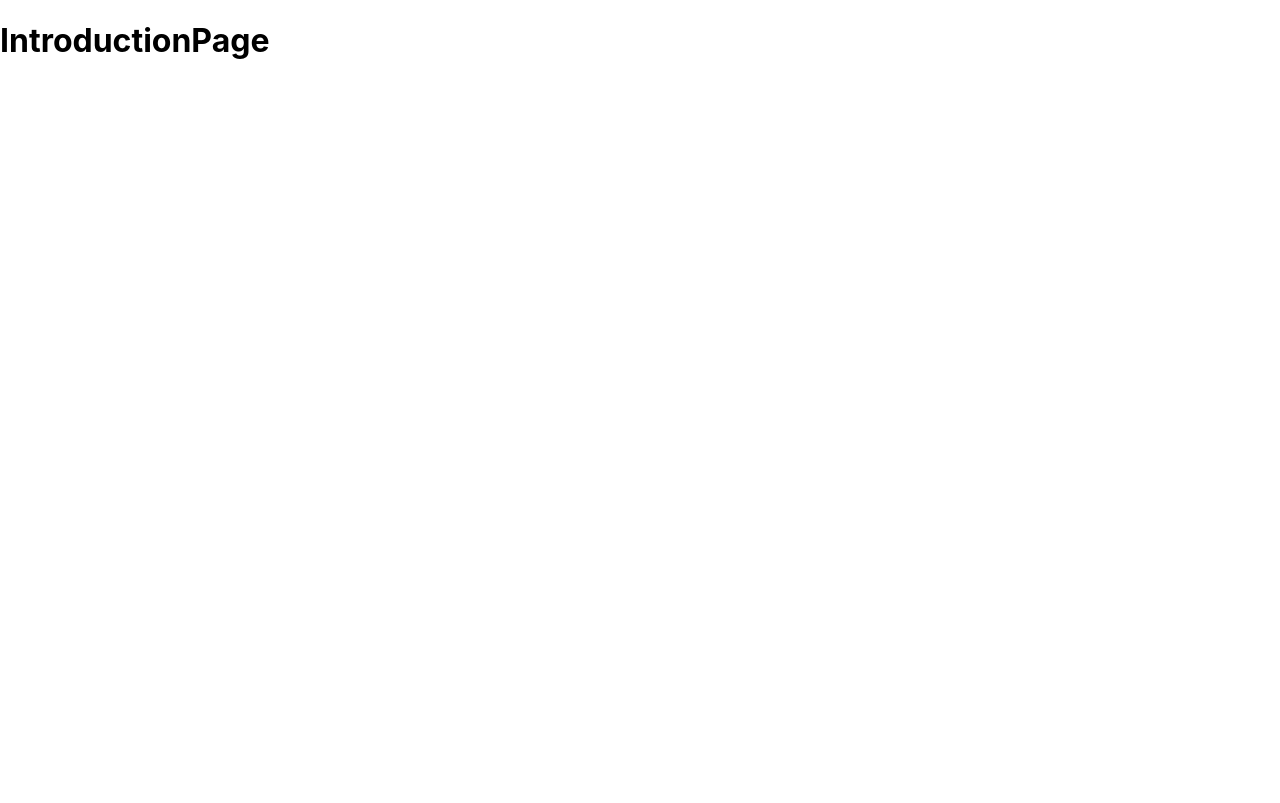
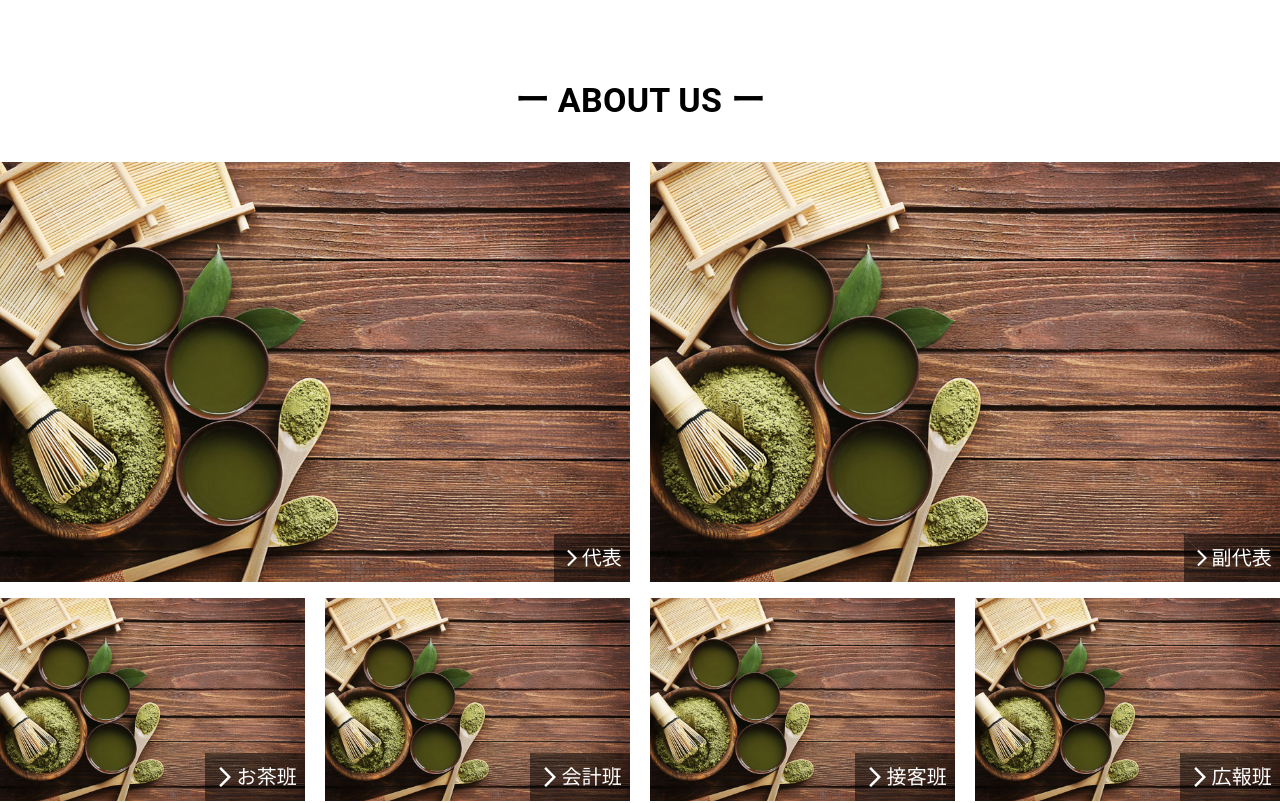
Before and after one commit to VRcafe/HomePage, a React (Create React App) app: page /introduction in a window 1280 px wide. Shown: the top 803 px of the page. Built offline with nearby package versions, Linux system fonts and the light colour scheme.

Commit message:
mod: GroupListをdetailページに移動

```diff
--- a/src/pages/index.tsx
+++ b/src/pages/index.tsx
@@ -3,7 +3,7 @@ import { Header } from '../components/Header'
 import { ImageList, Typography, useMediaQuery } from '@mui/material'
 import { Box } from '@mui/system'
 import { ContentsList } from '../components/ContentsList'
-import { RepresentativeList, GroupList } from '../components/IntroductionList'
+import { RepresentativeList } from '../components/IntroductionList'
 import ArrowForwardIosIcon from '@mui/icons-material/ArrowForwardIos'
 import KeyboardDoubleArrowUpIcon from '@mui/icons-material/KeyboardDoubleArrowUp'
 import { useNavigate } from 'react-router-dom'
@@ -97,15 +97,6 @@ const IndexPage: FC = () => {
             <RepresentativeList />
           </ImageList>
         )}
-        {matches ? (
-          <ImageList cols={4} gap={20}>
-            <GroupList />
-          </ImageList>
-        ) : (
-          <ImageList cols={1} gap={20}>
-            <GroupList />
-          </ImageList>
-        )}
       </Box>
       <Box
         alignItems="center"
--- a/src/pages/introduction/detail.tsx
+++ b/src/pages/introduction/detail.tsx
@@ -1,9 +1,34 @@
+import { Box, ImageList, Typography, useMediaQuery } from '@mui/material'
 import React, { FC } from 'react'
+import { GroupList, RepresentativeList } from '../../components/IntroductionList'
 
 const IntroductionPage: FC = () => {
+  const matches: boolean = useMediaQuery('(min-width:600px)')
   return (
     <>
-      <h1>IntroductionPage</h1>
+      <Box component="section">
+        <Typography align="center" variant="h4" sx={{ marginTop: 10, marginBottom: 5, fontWeight: 'bold' }}>
+          ー ABOUT US ー
+        </Typography>
+        {matches ? (
+          <ImageList cols={2} gap={20}>
+            <RepresentativeList />
+          </ImageList>
+        ) : (
+          <ImageList cols={1} gap={20}>
+            <RepresentativeList />
+          </ImageList>
+        )}
+        {matches ? (
+          <ImageList cols={4} gap={20}>
+            <GroupList />
+          </ImageList>
+        ) : (
+          <ImageList cols={1} gap={20}>
+            <GroupList />
+          </ImageList>
+        )}
+      </Box>
     </>
   )
 }
```
